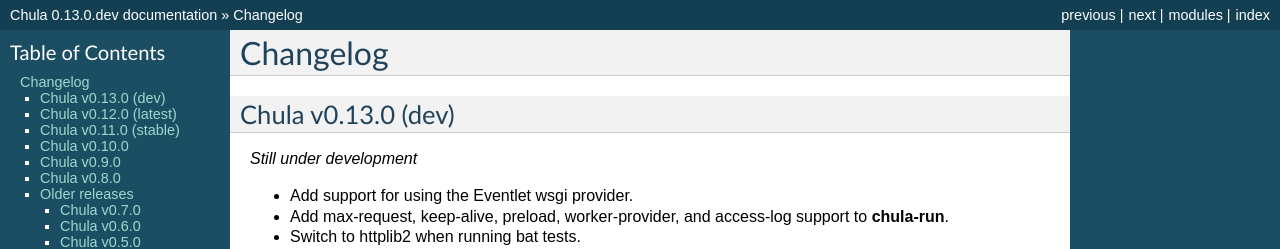
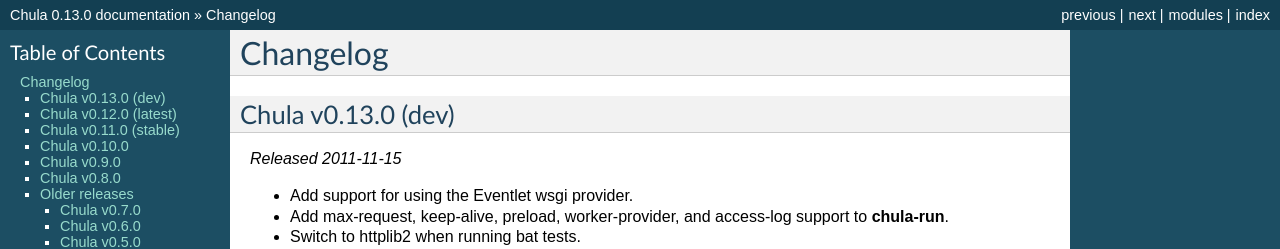
Before and after one commit to jmcfarlane/chula, a Sphinx documentation site: the page built from docs/changelog.rst, in a window 1280 px wide and 900 px high. Shown: the top 249 px of the window. Built offline with Sphinx 7.4.7, drawn with Linux system fonts in a browser that asks for light colours; some of the changed text lies outside the part shown.

Commit message:
Release of 0.13.0

```diff
--- a/chula/__init__.py
+++ b/chula/__init__.py
@@ -5,7 +5,7 @@
 code generation.
 """
 
-__VERSION__ = '0.13.0.dev'
+__VERSION__ = '0.13.0'
 version = __VERSION__
 
 package_dir = 'chula'
--- a/docs/changelog.rst
+++ b/docs/changelog.rst
@@ -15,7 +15,7 @@
 Chula v0.13.0 (dev)
 +++++++++++++++++++
 
-*Still under development*
+*Released 2011-11-15*
 
 - Add support for using the Eventlet wsgi provider.
 - Add max-request, keep-alive, preload, worker-provider, and
```
